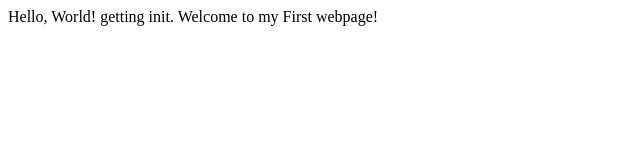
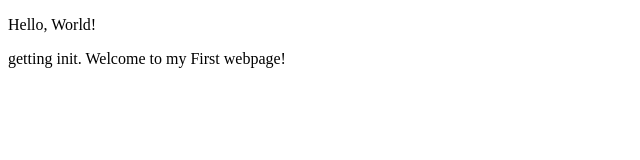
Before and after one commit to ernest254/my-first-webpage, a plain HTML site: page my-first-webpage.html in a window 1280 px wide. Shown: the whole page, without its empty margins (0-640 px from the left). Drawn offline with Linux system fonts and the light colour scheme.

Commit message:
add paragraph block elements to the page

```diff
--- a/my-first-webpage.html
+++ b/my-first-webpage.html
@@ -4,7 +4,7 @@
     <title>My First Webpage!</title>
   </head>
   <body>
-    Hello, World!
-    getting init. Welcome to my First webpage!
+    <p>Hello, World!</p>
+    <p>getting init. Welcome to my First webpage!</p>
   </body>
 </html>
```
